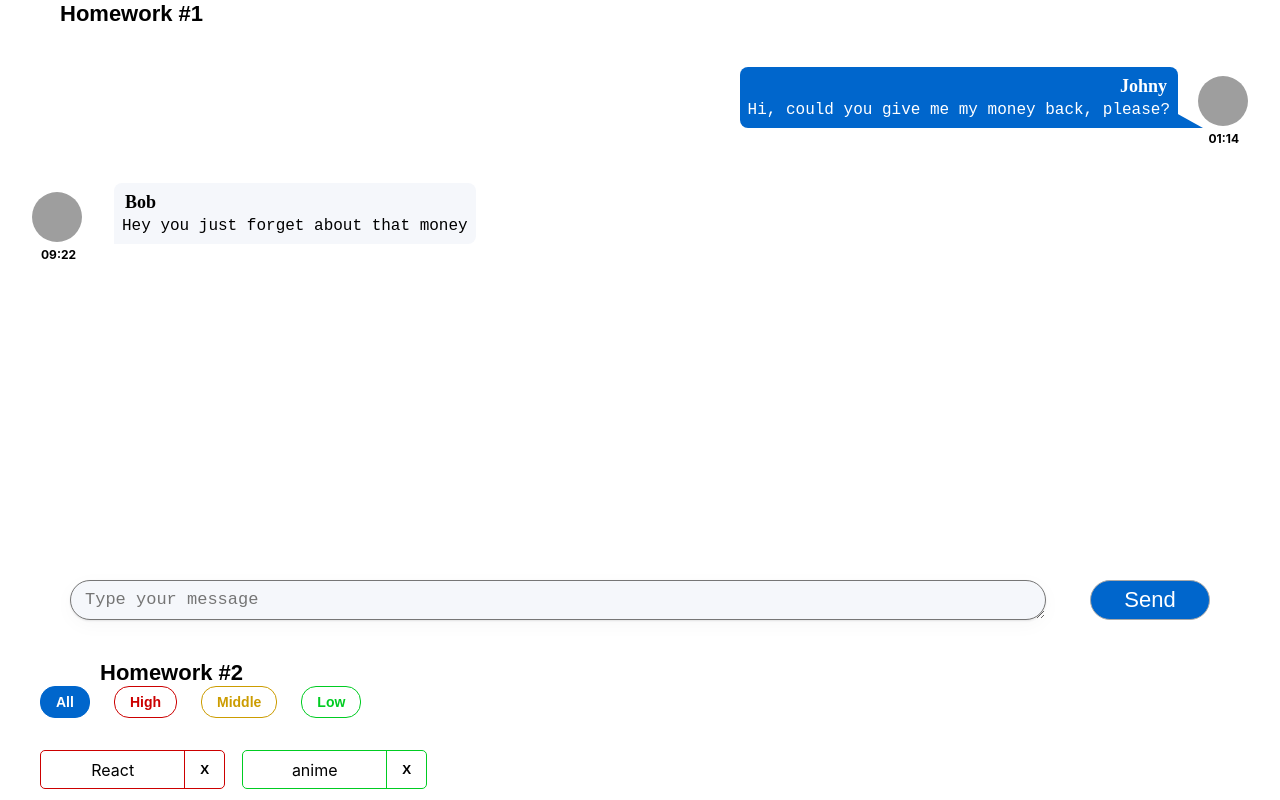
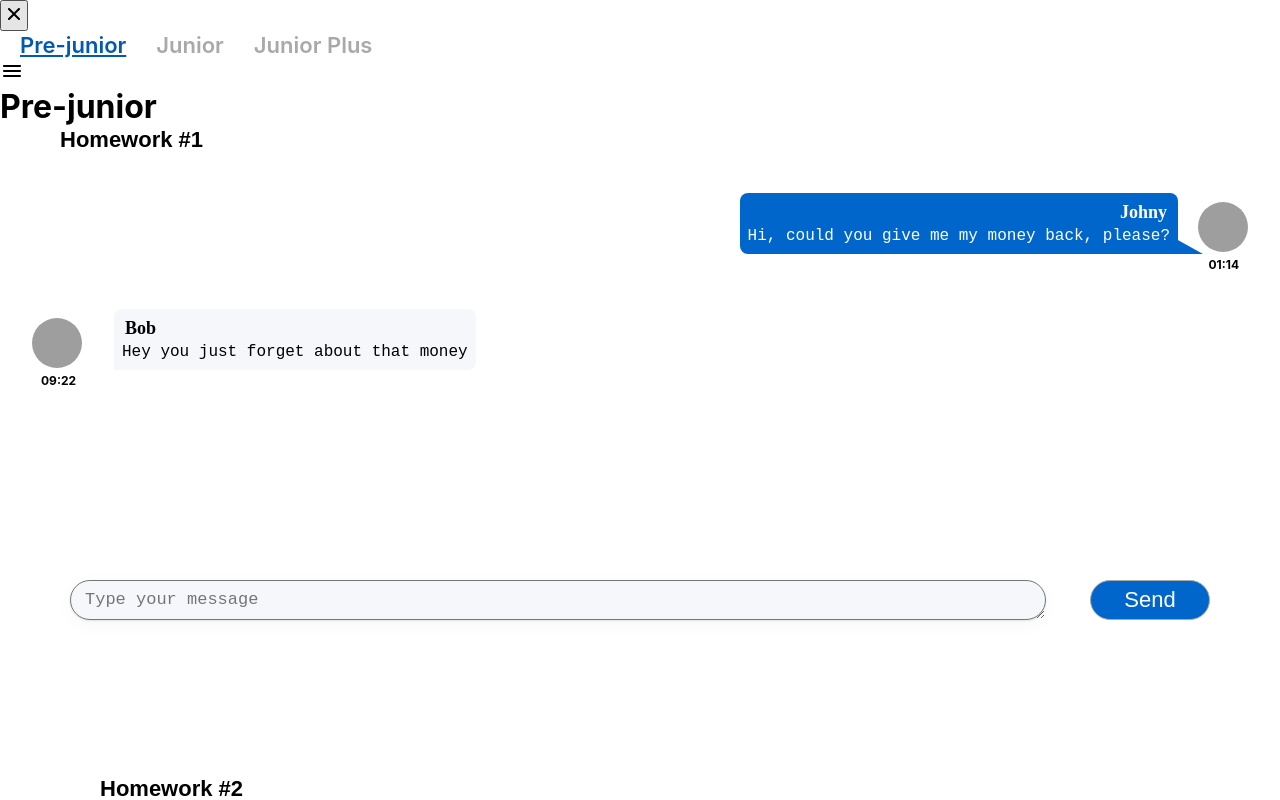
Before and after one commit to krlkonstantine/AutotestHWs, a React (Create React App) app: page /#/pre-junior in a window 1280 px wide. Shown: the top 800 px of the page. Built offline with nearby package versions, Linux system fonts and the light colour scheme; grey boxes are pictures that could not be loaded.

Commit message:
classes to links when active added

```diff
--- a/src/s1-main/App.tsx
+++ b/src/s1-main/App.tsx
@@ -1,21 +1,18 @@
 import React from 'react'
 import s from './App.module.css'
-import HW1 from '../s2-homeworks/hw01/HW1'
-import HW2 from "../s2-homeworks/hw02/HW2";
-import HW3 from "../s2-homeworks/hw03/HW3";
-import HW4 from "../s2-homeworks/hw04/HW4";
+import HW5 from "../s2-homeworks/hw05/HW5";
 
 function App() {
     return (
         <div className={s.App}>
-            <HW1/>
-
+            {/*<HW1/>
             <HW2/>
             <HW3/>
-            <HW4/>
+            <HW4/>*/}
 
-            {/*при выполнении дз 5 и более - закомментировать здесь дз 1-4, так как они есть внутри дз 5*/}
-            {/*<HW5/>*/}
+            {/*при выполнении дз 5 и более - закомментировать здесь дз 1-4,
+            так как они есть внутри дз 5*/}
+            <HW5/>
         </div>
     )
 }
--- a/src/s2-homeworks/hw05/Pages.tsx
+++ b/src/s2-homeworks/hw05/Pages.tsx
@@ -18,15 +18,15 @@ function Pages() {
             <Routes>
                 {/*роутинг будут писать студенты*/}
                 {/*в начале мы попадаем на страницу '/' и переходим сразу на страницу /pre-junior*/}
-                {/*<Route ...*/}
+                <Route path={'/'} element={<Navigate to={PATH.PRE_JUNIOR}/>}/>
 
                 {/*роуты для /pre-junior, /junior, /junior-plus*/}
-                {/*<Route ...*/}
-                {/*<Route ...*/}
-                {/*<Route ...*/}
+                <Route path={PATH.PRE_JUNIOR} element={<PreJunior/>}/>
+                <Route path={PATH.PRE_JUNIOR} element={<Junior/>}/>
+                <Route path={PATH.PRE_JUNIOR} element={<JuniorPlus/>}/>
 
                 {/*роут для несуществующей страницы должен отрисовать <Error404 />*/}
-                {/*<Route ...*/}
+                <Route path={'/404'} element={<Error404/>}/>
             </Routes>
         </div>
     )
--- a/src/s2-homeworks/hw05/sidebar/Sidebar.module.css
+++ b/src/s2-homeworks/hw05/sidebar/Sidebar.module.css
@@ -8,15 +8,26 @@
 }
 
 .nav {
+    margin: 1px 5px;
 }
 
 .nav a {
+    color: darkgrey;
+    font-weight: 600;
+    font-size: 22px;
+    text-decoration: none;
+    margin: 1px 15px;
+
 }
 
 .nav a:hover {
+    color: #053d77;
+
 }
 
 .nav a.active {
+    color: #0059B2;
+    text-decoration-line: underline;
 }
 .close {
 }
--- a/src/s2-homeworks/hw05/sidebar/Sidebar.tsx
+++ b/src/s2-homeworks/hw05/sidebar/Sidebar.tsx
@@ -31,7 +31,7 @@ export const Sidebar: FC<PropsType> = ({open, handleClose}) => {
                         id={'hw5-pre-junior-link'}
                         to={PATH.PRE_JUNIOR}
                         onClick={handleClose}
-                        // className={...} // делает студент
+                        className={({isActive}) => isActive ? s.active : ""}
                     >
                         Pre-junior
                     </NavLink>
@@ -39,7 +39,7 @@ export const Sidebar: FC<PropsType> = ({open, handleClose}) => {
                         id={'hw5-junior-link'}
                         to={PATH.JUNIOR}
                         onClick={handleClose}
-                        // className={...} // делает студент
+                        className={({isActive}) => isActive ? s.active : ""}
                     >
                         Junior
                     </NavLink>
@@ -47,7 +47,7 @@ export const Sidebar: FC<PropsType> = ({open, handleClose}) => {
                         id={'hw5-junior-plus-link'}
                         to={PATH.JUNIOR_PLUS}
                         onClick={handleClose}
-                        // className={...} // делает студент
+                        className={({isActive}) => isActive ? s.active : ""}
                     >
                         Junior Plus
                     </NavLink>
```
